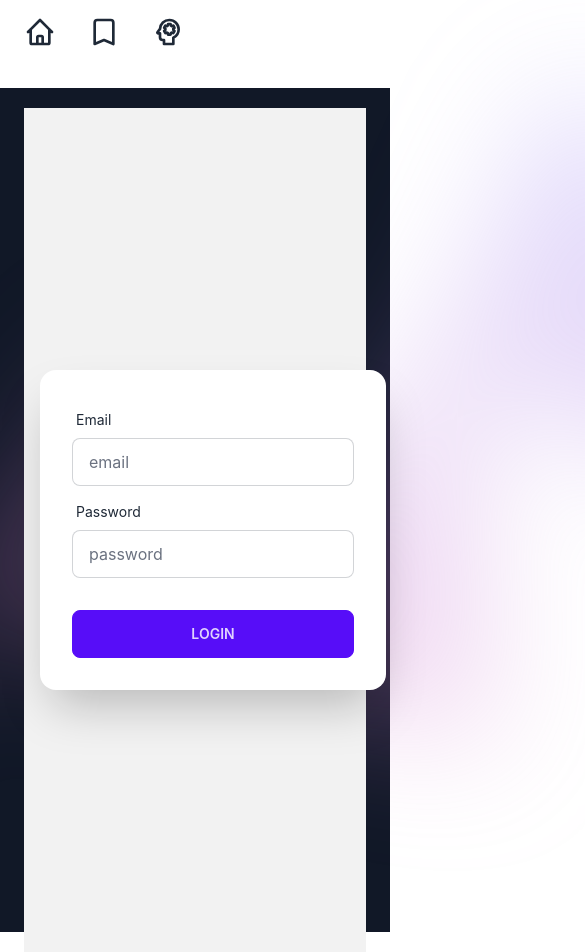
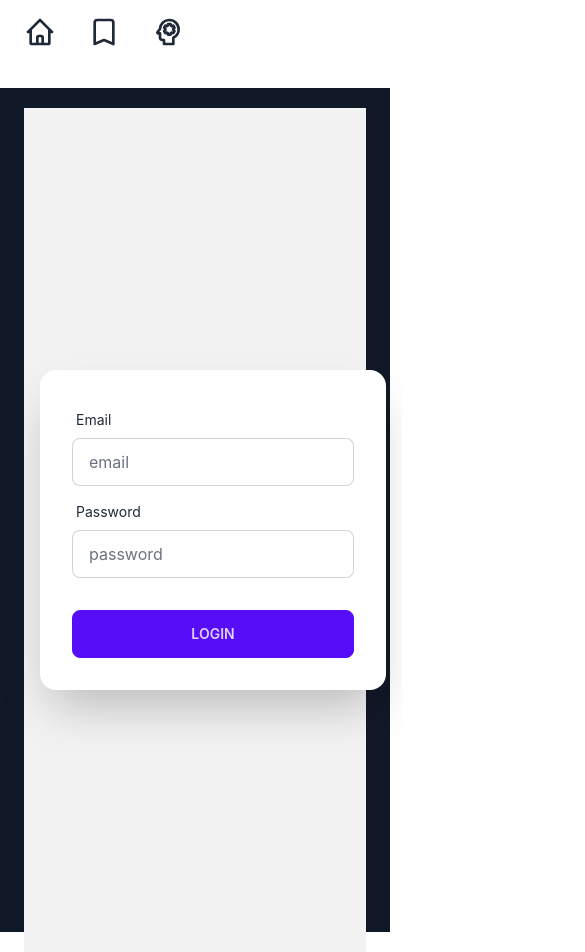
Before and after one commit to munichdeveloper/documan-journal-react-fe, a React (Create React App) app: page /#/login in a window 390 px wide. Shown: the top 952 px of the page, 585 px wide, since content can reach past the window. Built offline with nearby package versions, Linux system fonts and the light colour scheme.

Commit message:
changed wording, removed bg image as it broke mobile view

```diff
--- a/src/Layout.js
+++ b/src/Layout.js
@@ -46,15 +46,7 @@
                     </div>
                 </div>
 
-                <div className="absolute left-1/2 top-0 -z-10 -translate-x-1/2 blur-3xl xl:-top-6" aria-hidden="true">
-                    <div
-                        className="aspect-[1155/678] w-[72.1875rem] bg-gradient-to-tr from-[#ff80b5] to-[#9089fc] opacity-30"
-                        style={{
-                            clipPath:
-                                'polygon(74.1% 44.1%, 100% 61.6%, 97.5% 26.9%, 85.5% 0.1%, 80.7% 2%, 72.5% 32.5%, 60.2% 62.4%, 52.4% 68.1%, 47.5% 58.3%, 45.2% 34.5%, 27.5% 76.7%, 0.1% 64.9%, 17.9% 100%, 27.6% 76.8%, 76.1% 97.7%, 74.1% 44.1%)',
-                        }}
-                    />
-                </div>
+
             </div>
         </>
     );
--- a/src/components/Home.js
+++ b/src/components/Home.js
@@ -38,7 +38,7 @@
                         <p className="mt-4 text-lg leading-8 text-gray-300">
                             Use the power of AI leveraged journaling.
                             Just type in every day here, everything that seems important and the AI will lead you through
-                            your mind jungle!
+                            the jungle in your mind!
                         </p>
                         <div className="mt-6 flex gap-x-4 text-center">
                             <textarea
```
